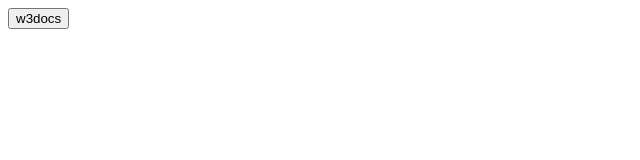
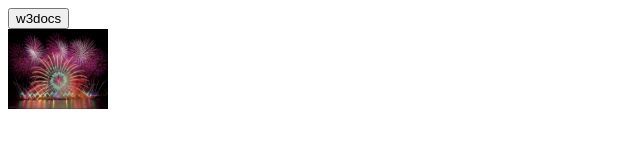
Before and after one commit to Simonius1/LABA1, a plain HTML site: page index.html in a window 1280 px wide. Shown: the whole page, without its empty margins (0-640 px from the left). Drawn offline with Linux system fonts and the light colour scheme.

Commit message:
Добавление картинки

```diff
--- a/index.html
+++ b/index.html
@@ -12,5 +12,10 @@
             <input type="button" onclick="window.location.href = 'https://www.w3docs.com';" value="w3docs"/>
           </form>
     </div>
+    <div>
+        <img src="1.jpg" alt="Картинка" width="100" height="80"/>
+
+
+    </div>
 </body>
 </html>
```
Also changed, not shown: 1.jpg (added).
